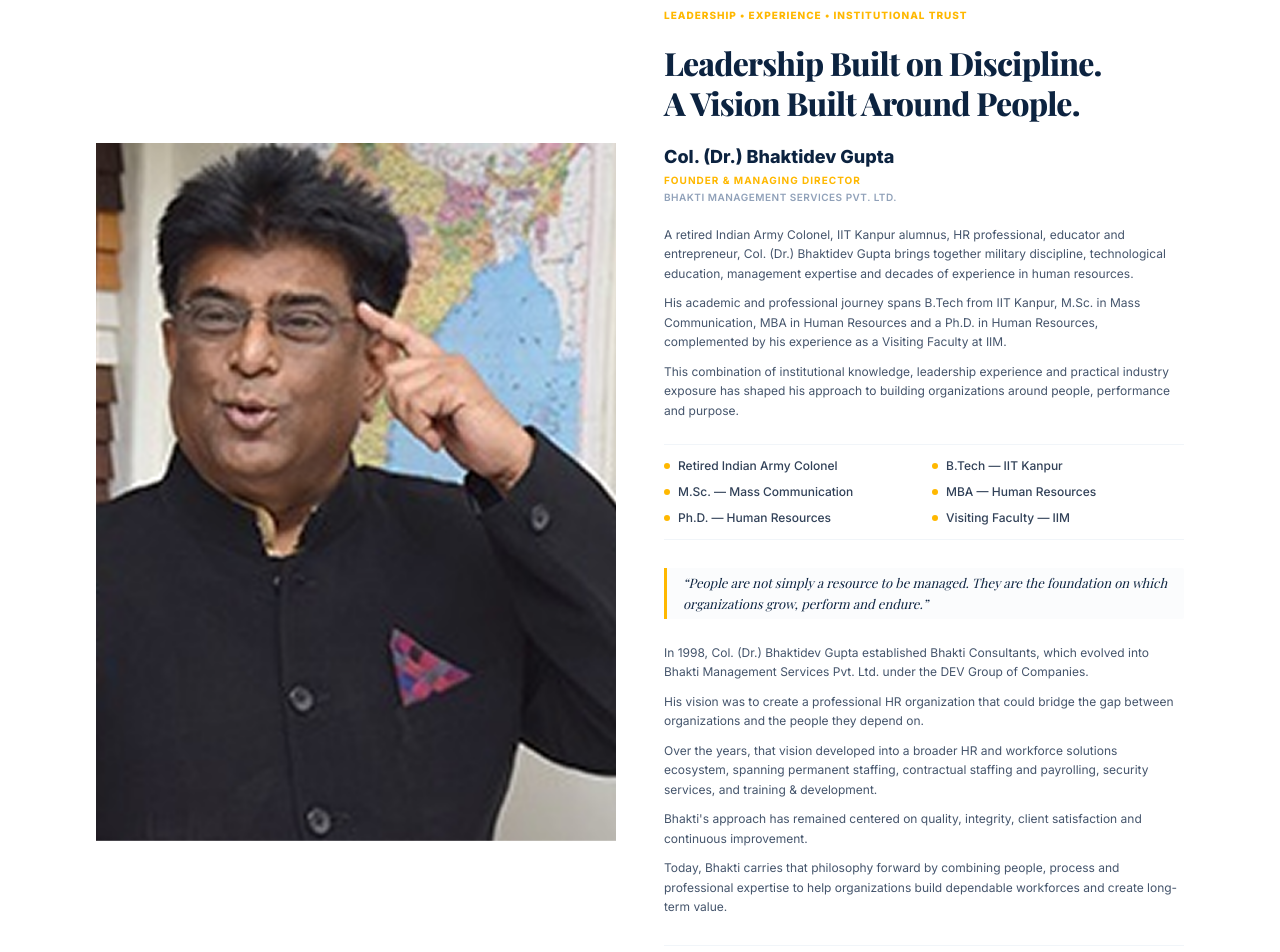
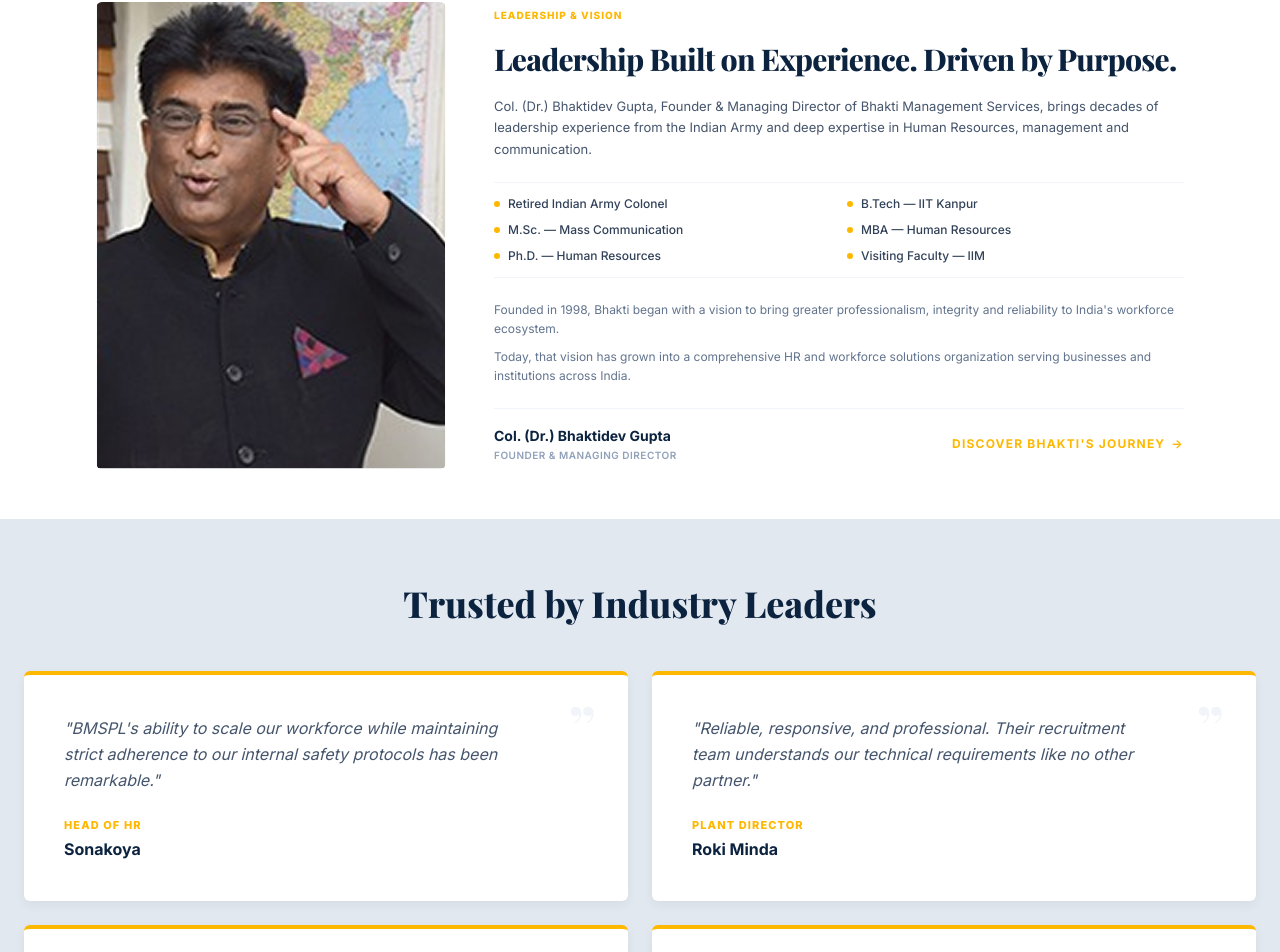
Before and after one commit to bhakti-management/bhaktimanagement, a Next.js app: page / in a window 1280 px wide. Shown: the part 3006-3958 px from the top of the page. Built offline with nearby package versions, Linux system fonts and the light colour scheme; a web font is replaced by a local one.

Commit message:
Optimize FounderSection layout and content to fit comfortably on one screen

```diff
--- a/src/components/FounderSection.tsx
+++ b/src/components/FounderSection.tsx
@@ -8,57 +8,34 @@
 export default function FounderSection() {
   return (
     <Section className="bg-white !py-8 lg:!py-12 box-border">
-      <Container className="grid grid-cols-1 lg:grid-cols-2 gap-8 lg:gap-12 items-stretch lg:px-16 xl:px-24">
+      <Container className="flex flex-col lg:flex-row gap-8 lg:gap-12 items-center lg:px-16 xl:px-24">
 
         {/* LEFT COLUMN: FOUNDER IMAGE */}
-        {/* Removed the background and shadow from the wrapper so the image can float cleanly */}
-        <div className="w-full relative min-h-[300px] lg:h-auto flex items-center justify-center">
-          {/* CHANGED to object-contain to ensure 100% of the image is visible without cropping */}
+        <div className="w-full max-w-[320px] md:max-w-[350px] aspect-[3/4] relative shrink-0 flex items-center justify-center bg-slate-50 rounded-card overflow-hidden">
           <img
             src="/assets/founder.jpg.png"
             alt="Col. (Dr.) Bhaktidev Gupta"
-            className="absolute inset-0 w-full h-full object-contain block"
+            className="w-full h-full object-contain block"
           />
         </div>
 
-        {/* RIGHT COLUMN: COMPACT TEXT CONTENT */}
-        <div className="flex flex-col justify-center gap-5 w-full min-w-0 py-2">
+        {/* RIGHT COLUMN: TEXT CONTENT */}
+        <div className="flex flex-col justify-center gap-4.5 w-full min-w-0 py-2">
 
           {/* Eyebrow */}
           <div className="text-brand-gold text-[10px] font-extrabold tracking-widest uppercase">
-            LEADERSHIP • EXPERIENCE • INSTITUTIONAL TRUST
+            Leadership & Vision
           </div>
 
           {/* Main Heading */}
-          <h2 className="text-2xl lg:text-[32px] font-extrabold text-brand-navy m-0 font-serif tracking-tight leading-tight">
-            Leadership Built on Discipline.<br />A Vision Built Around People.
+          <h2 className="text-2xl lg:text-3xl font-extrabold text-brand-navy m-0 font-serif tracking-tight leading-tight">
+            Leadership Built on Experience. Driven by Purpose.
           </h2>
 
-          {/* Founder Name & Designation */}
-          <div className="flex flex-col gap-0.5">
-            <h3 className="text-lg font-extrabold text-brand-navy m-0 font-sans">
-              Col. (Dr.) Bhaktidev Gupta
-            </h3>
-            <div className="text-[10px] font-bold text-brand-gold tracking-widest uppercase">
-              Founder & Managing Director
-            </div>
-            <div className="text-[10px] font-semibold text-slate-400 uppercase tracking-wider">
-              Bhakti Management Services Pvt. Ltd.
-            </div>
-          </div>
-
-          {/* Profile Description */}
-          <div className="text-[12px] text-slate-600 leading-relaxed flex flex-col gap-2.5">
-            <p className="m-0">
-              A retired Indian Army Colonel, IIT Kanpur alumnus, HR professional, educator and entrepreneur, Col. (Dr.) Bhaktidev Gupta brings together military discipline, technological education, management expertise and decades of experience in human resources.
-            </p>
-            <p className="m-0">
-              His academic and professional journey spans B.Tech from IIT Kanpur, M.Sc. in Mass Communication, MBA in Human Resources and a Ph.D. in Human Resources, complemented by his experience as a Visiting Faculty at IIM.
-            </p>
-            <p className="m-0">
-              This combination of institutional knowledge, leadership experience and practical industry exposure has shaped his approach to building organizations around people, performance and purpose.
-            </p>
-          </div>
+          {/* Introduction */}
+          <p className="text-[13px] text-slate-600 m-0 leading-relaxed">
+            Col. (Dr.) Bhaktidev Gupta, Founder & Managing Director of Bhakti Management Services, brings decades of leadership experience from the Indian Army and deep expertise in Human Resources, management and communication.
+          </p>
 
           {/* Credentials Displayed as Scannable Items */}
           <div className="grid grid-cols-1 sm:grid-cols-2 gap-x-4 gap-y-2 py-3 border-y border-slate-100 my-1">
@@ -77,42 +54,31 @@
             ))}
           </div>
 
-          {/* Founder Quote */}
-          <div className="border-l-[3px] border-brand-gold pl-4 py-1 my-1 bg-slate-50/50 rounded-r-[2px]">
-            <p className="text-[13px] text-brand-navy italic font-serif m-0 leading-relaxed">
-              “People are not simply a resource to be managed. They are the foundation on which organizations grow, perform and endure.”
+          {/* Bhakti Journey / Story */}
+          <div className="text-[12px] text-slate-500 leading-relaxed flex flex-col gap-2">
+            <p className="m-0">
+              Founded in 1998, Bhakti began with a vision to bring greater professionalism, integrity and reliability to India's workforce ecosystem.
+            </p>
+            <p className="m-0">
+              Today, that vision has grown into a comprehensive HR and workforce solutions organization serving businesses and institutions across India.
             </p>
           </div>
 
-          {/* Bhakti Journey / Story */}
-          <div className="text-[12px] text-slate-600 leading-relaxed flex flex-col gap-2.5">
-            <p className="m-0">
-              In 1998, Col. (Dr.) Bhaktidev Gupta established Bhakti Consultants, which evolved into Bhakti Management Services Pvt. Ltd. under the DEV Group of Companies.
-            </p>
-            <p className="m-0">
-              His vision was to create a professional HR organization that could bridge the gap between organizations and the people they depend on.
-            </p>
-            <p className="m-0">
-              Over the years, that vision developed into a broader HR and workforce solutions ecosystem, spanning permanent staffing, contractual staffing and payrolling, security services, and training & development.
-            </p>
-            <p className="m-0">
-              Bhakti's approach has remained centered on quality, integrity, client satisfaction and continuous improvement.
-            </p>
-            <p className="m-0">
-              Today, Bhakti carries that philosophy forward by combining people, process and professional expertise to help organizations build dependable workforces and create long-term value.
-            </p>
-          </div>
-
-          {/* Optional Supporting Line & CTA */}
-          <div className="mt-2 flex flex-col sm:flex-row sm:items-center justify-between gap-3 border-t border-slate-100 pt-4">
-            <div className="text-[10px] font-bold text-slate-400 tracking-wider uppercase">
-              Led by Experience. Built on Honor.
+          {/* Designation & CTA */}
+          <div className="mt-1 flex flex-col sm:flex-row sm:items-center justify-between gap-4 border-t border-slate-100 pt-4">
+            <div className="flex flex-col gap-0.5">
+              <h4 className="text-[14px] font-bold text-brand-navy m-0 font-sans">
+                Col. (Dr.) Bhaktidev Gupta
+              </h4>
+              <div className="text-[10px] font-semibold text-slate-400 uppercase tracking-wider">
+                Founder & Managing Director
+              </div>
             </div>
             <Link
               href="/about"
-              className="text-xs font-bold text-brand-gold hover:text-brand-navy transition-colors uppercase tracking-widest inline-flex items-center gap-1.5 no-underline"
+              className="text-xs font-bold text-brand-gold hover:text-brand-navy transition-colors uppercase tracking-widest inline-flex items-center gap-1.5 no-underline shrink-0"
             >
-              <span>Read Our Story</span>
+              <span>Discover Bhakti's Journey</span>
               <span>→</span>
             </Link>
           </div>
```
